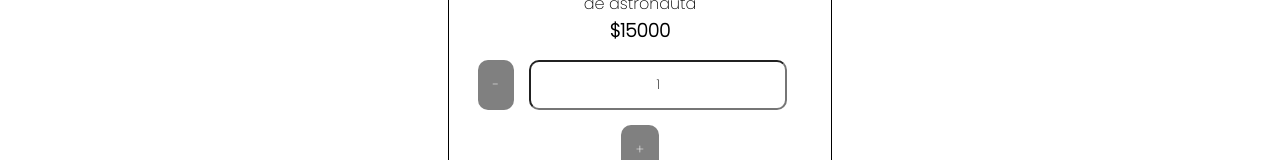
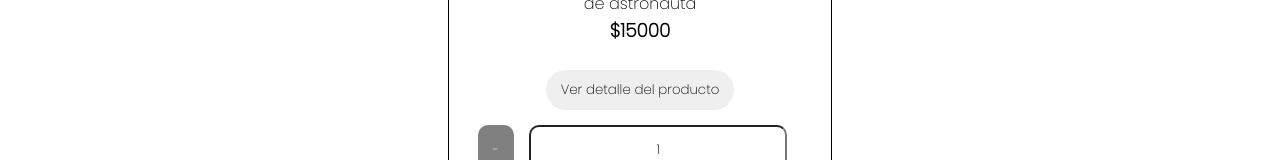
Before and after one commit to MarceloYevenesM/ecommerce-marcelo-yevenes, a React (Create React App) app: page / in a window 1280 px wide. Shown: the part 555-715 px from the top of the page. Built offline with nearby package versions, Linux system fonts and the light colour scheme.

Commit message:
feat:Added view details button, loader and promise to get the products

```diff
--- a/src/components/Item.js
+++ b/src/components/Item.js
@@ -2,14 +2,16 @@ import "../item.css";
 import { ItemCount } from "./ItemCount";
 
 export const Item = ({ product }) => {
-  const {name, img, description, price, totalStock} = product;
+  const {name, img, description, price, totalStock, id} = product;
   return <div className="product-card">
     <h2>{name}</h2>
 
     <img className="product-img" src={img} alt="img" />
     <p>{description}</p>
     <h3>${price}</h3>
-    <ItemCount initialAmount={1} totalStock={totalStock} />
+    <br/>
+    <button>Ver detalle del producto</button>
+    <ItemCount initialAmount={1} totalStock={totalStock} productId={id}/>
 
   </div>;
 };
--- a/src/components/ItemCount.js
+++ b/src/components/ItemCount.js
@@ -1,7 +1,8 @@
 import { useState } from "react";
 import "../itemCount.css";
 
-export const ItemCount = ({ initialAmount, totalStock }) => {
+export const ItemCount = ({ initialAmount, totalStock, productId
+}) => {
   const [quantity, setQuantity] = useState(initialAmount);
 
   return (
@@ -29,7 +30,7 @@ export const ItemCount = ({ initialAmount, totalStock }) => {
           +
         </button>
       </div>
-      <button className="addCart">Agregar al carrito</button>
+      <button className="addCart" onClick={()=>console.log(productId)}>Agregar al carrito</button>
     </div>
   );
 };
--- a/src/components/ItemListContainer.js
+++ b/src/components/ItemListContainer.js
@@ -1,54 +1,38 @@
-
+import { useEffect } from "react";
+import { useState } from "react/cjs/react.development";
+import result from "../helpers/getFetch";
 import { Item } from "./Item";
+import Loader from "./Loader";
 
 const ItemListContainer = ({ greeting }) => {
-  const products = [
-    {
-      id: 1,
-      name: "Agenda",
-      img: "https://bestbuyaccesorios.com/wp-content/uploads/2021/03/nuevos-3.jpg",
-      description: "Agenda de 100 hojas con diseño y temática de astronauta",
-      price:15000,
-      totalStock: "5",
-    },
-    {
-      id: 2,
-      name: "Lápiz",
-      img: "https://cdn.shopify.com/s/files/1/0267/6234/6595/products/WhatsAppImage2020-05-31at23.23.39_1800x.jpg?v=1590981902",
-      description: "Lapices con temática de universo",
-      price: 2000,
-      totalStock: "10",
-    },
-    {
-      id: 3,
-      name: "Lámpara",
-      img: "https://falabella.scene7.com/is/image/Falabella/13788018_1?wid=800&hei=800&qlt=70",
-      description: "Lámpara de luna con enchufe EU",
-      price: 25000,
-      totalStock: "8",
-    },
-    {
-      id: 4,
-      name: "Separador de páginas",
-      img: "https://http2.mlstatic.com/D_NQ_NP_864576-MLC45476163674_042021-O.jpg",
-      description: "Pack de separadores de página(25) con temánica de objetos del universo",
-      price: 5000,
-      totalStock: "15",
-    },
-  ];
+  const [products, setProducts] = useState([]);
+  const [loading, setLoading] = useState(true);
+
+  useEffect(() => {
+    result
+      .then((res) => {
+        setProducts(res);
+      })
+      .catch((res) => {
+        throw console.error(res);
+      })
+      .finally(() => {
+        setLoading(false);
+      });
+  }, []);
 
   return (
     <div>
       <h1>{greeting}</h1>
-
-
-
-
-      {products.map((product) => (
-        <center>
-          <Item product={product} />
-        </center>
-      ))}
+      <center>
+        {loading ? (
+          <Loader />
+        ) : (
+          products.map((product, i) => (
+            <Item product={product} key={product.id} />
+          ))
+        )}
+      </center>
     </div>
   );
 };
--- /dev/null
+++ b/src/components/Loader.js
@@ -0,0 +1,5 @@
+import "../loader.css";
+
+const Loader = ()=> <div className="spinner"></div>
+
+export default Loader;
--- /dev/null
+++ b/src/helpers/getFetch.js
@@ -0,0 +1,49 @@
+export const products = [
+  {
+    id: 1,
+    name: "Agenda",
+    img: "https://bestbuyaccesorios.com/wp-content/uploads/2021/03/nuevos-3.jpg",
+    description: "Agenda de 100 hojas con diseño y temática de astronauta",
+    price: 15000,
+    totalStock: "5",
+  },
+  {
+    id: 2,
+    name: "Lápiz",
+    img: "https://cdn.shopify.com/s/files/1/0267/6234/6595/products/WhatsAppImage2020-05-31at23.23.39_1800x.jpg?v=1590981902",
+    description: "Lapices con temática de universo",
+    price: 2000,
+    totalStock: "10",
+  },
+  {
+    id: 3,
+    name: "Lámpara",
+    img: "https://falabella.scene7.com/is/image/Falabella/13788018_1?wid=800&hei=800&qlt=70",
+    description: "Lámpara de luna con enchufe EU",
+    price: 25000,
+    totalStock: "8",
+  },
+  {
+    id: 4,
+    name: "Separador de páginas",
+    img: "https://http2.mlstatic.com/D_NQ_NP_864576-MLC45476163674_042021-O.jpg",
+    description:
+      "Pack de separadores de página(25) con temánica de objetos del universo",
+    price: 5000,
+    totalStock: "15",
+  },
+];
+
+const result = new Promise((resolve, reject) => {
+  const url = 'www.api/productos.cl';
+  if(url === 'www.api/productos.cl'){
+      setTimeout(() => {
+          resolve(products)
+      }, 2000);
+  }
+  else{
+      reject('404 not found');
+  }
+});
+
+export default result;
--- /dev/null
+++ b/src/loader.css
@@ -0,0 +1,18 @@
+.spinner {
+  border: 4px solid rgba(0, 0, 0, 0.1);
+  width: 90px;
+  height: 90px;
+  border-radius: 50%;
+  border-left-color: transparent;
+  animation: spin 1s ease infinite;
+}
+
+@keyframes spin{
+    0%{
+        transform: rotate(0deg);
+    }
+
+    100%{
+        transform: rotate(360deg);
+    }
+}
```
